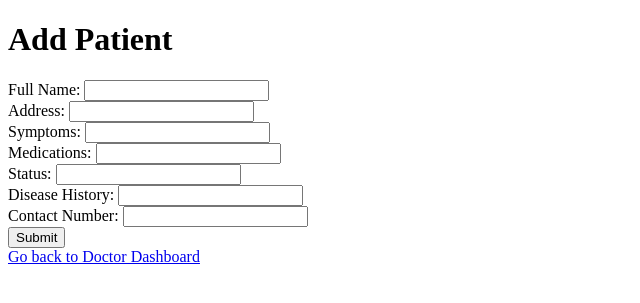
After one commit to dbib/arseneproject, a Django app: template covidapp/templates/covidapp/add_patient.html in a window 1280 px wide. The commit adds this page. Shown: the top 303 px of the page, without its empty margins (0-640 px from the left). Run offline with Django 4.2, Linux system fonts and the light colour scheme; the template is opened without the code that fills it, so the values that code supplies are empty.

Commit message:
correction des bugs dans le model Patient

```diff
--- a/covidapp/admin.py
+++ b/covidapp/admin.py
@@ -1,7 +1,8 @@
 from django.contrib import admin
-from .models import Manager, Hospital, Doctor
+from .models import Manager, Hospital, Doctor, Patient
 
 admin.site.register(Manager)
 admin.site.register(Hospital)
 admin.site.register(Doctor)
+admin.site.register(Patient)
 # Register your models here.
--- a/covidapp/models.py
+++ b/covidapp/models.py
@@ -54,7 +54,7 @@ class Patient(models.Model):
     symptoms = models.TextField()
     medications = models.TextField()
     status = models.CharField(max_length=50)
-    disease_histoty = models.TextField()
+    disease_history = models.TextField()
     contact_number = models.CharField(max_length=20)
     hospital = models.ForeignKey('Hospital', on_delete=models.CASCADE)
     doctor = models.ForeignKey('Doctor', on_delete=models.CASCADE)
--- /dev/null
+++ b/covidapp/templates/covidapp/add_patient.html
@@ -0,0 +1,55 @@
+<!-- covidapp/templates/covidapp/add_patient.html -->
+<!DOCTYPE html>
+<html lang="en">
+<head>
+    <meta charset="UTF-8">
+    <meta http-equiv="X-UA-Compatible" content="IE=edge">
+    <meta name="viewport" content="width=device-width, initial-scale=1.0">
+    <title>Add Patient</title>
+</head>
+<body>
+    <h1>Add Patient</h1>
+
+    <!-- Display success message if it exists -->
+    {% if messages %}
+        <ul class="messages">
+            {% for message in messages %}
+                <li{% if message.tags %} class="{{ message.tags }}"{% endif %}>{{ message }}</li>
+            {% endfor %}
+        </ul>
+    {% endif %}
+
+    <!-- Patient form -->
+    <form method="post" action="{% url 'add_patient' %}">
+        {% csrf_token %}
+        <!-- Hidden inputs for doctor and hospital -->
+        <input type="hidden" name="doctor" value="{{ doctor.id }}">
+        <input type="hidden" name="hospital" value="{{ hospital.id }}">
+        <label for="full_name">Full Name:</label>
+        <input type="text" name="full_name" required>
+        <br>
+        <label for="address">Address:</label>
+        <input type="text" name="address" required>
+        <br>
+        <label for="symptoms">Symptoms:</label>
+        <input type="text" name="symptoms" required>
+        <br>
+        <label for="medications">Medications:</label>
+        <input type="text" name="medications" required>
+        <br>
+        <label for="status">Status:</label>
+        <input type="text" name="status" required>
+        <br>
+        <label for="disease_history">Disease History:</label>
+        <input type="text" name="disease_history" required>
+        <br>
+        <label for="contact_number">Contact Number:</label>
+        <input type="text" name="contact_number" required>
+        <br>
+        <input type="submit" value="Submit">
+    </form>
+
+    <!-- Link to go back to the doctor_dashboard page -->
+    <a href="{% url 'doctor_dashboard' %}">Go back to Doctor Dashboard</a>
+</body>
+</html>
--- a/covidapp/templates/covidapp/doctor_dashboard.html
+++ b/covidapp/templates/covidapp/doctor_dashboard.html
@@ -14,6 +14,9 @@
     <p>Email: {{ doctor.email }}</p>
     <p>Hospital: {{ doctor.hospital.name }}</p>
 
+    <!-- Add Patient button -->
+    <a href="{% url 'add_patient' %}">Add Patient</a>
+
     <!-- Sign-out button -->
     <form method="post" action="{% url 'doctor_signout' %}">
         {% csrf_token %}
--- a/covidapp/urls.py
+++ b/covidapp/urls.py
@@ -11,5 +11,6 @@ urlpatterns = [
     path('doctor_login/', views.doctor_login, name='doctor_login'),
     path('doctor_dashboard/', views.doctor_dashboard, name='doctor_dashboard'),
     path('doctor_signout/', views.doctor_signout, name='doctor_signout'),
+    path('add_patient/', views.add_patient, name='add_patient'),
     # Add other URLs as needed
 ]
```
Also changed, not shown: covidapp/views.py (+45 -1 lines), covidapp/migrations/0007_rename_disease_histoty_patient_disease_history.py (added).
